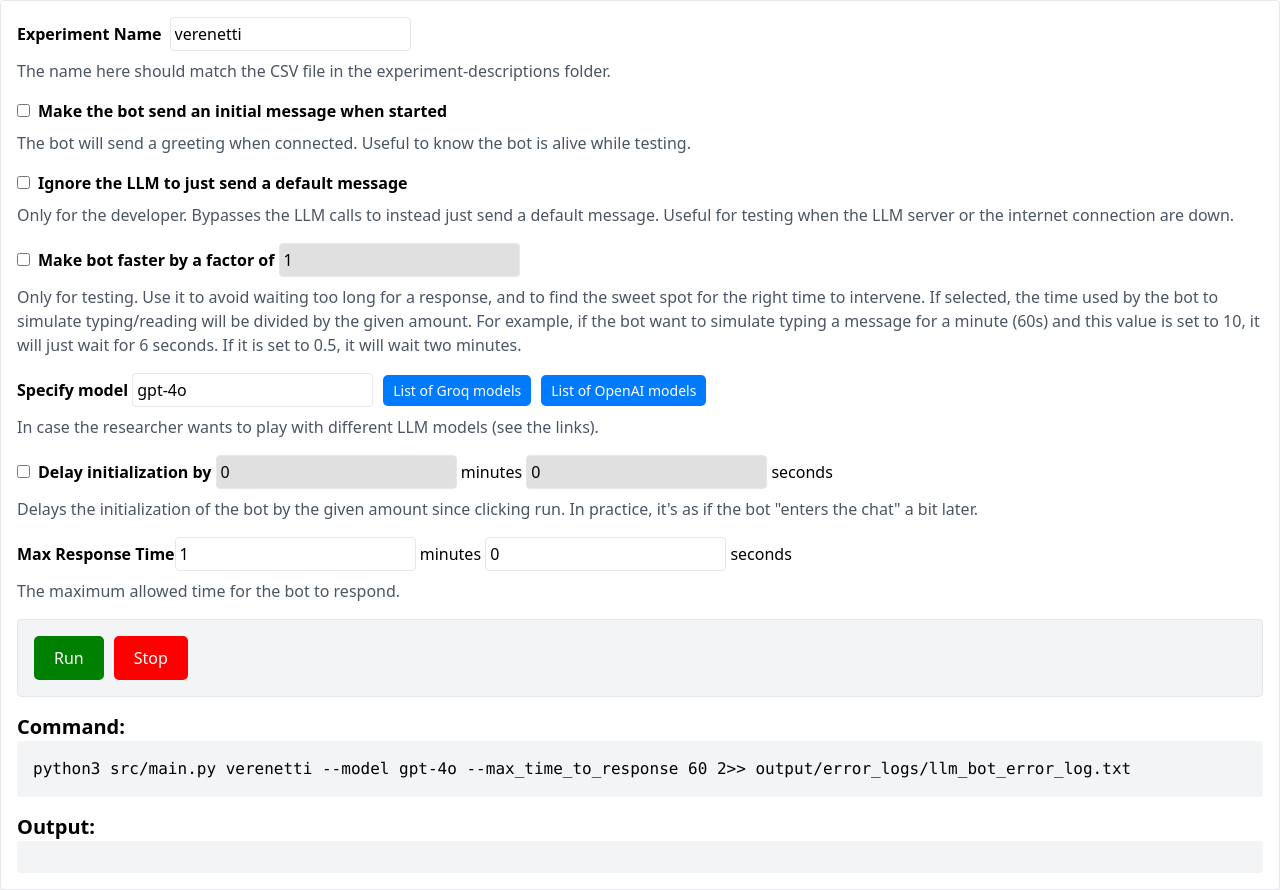
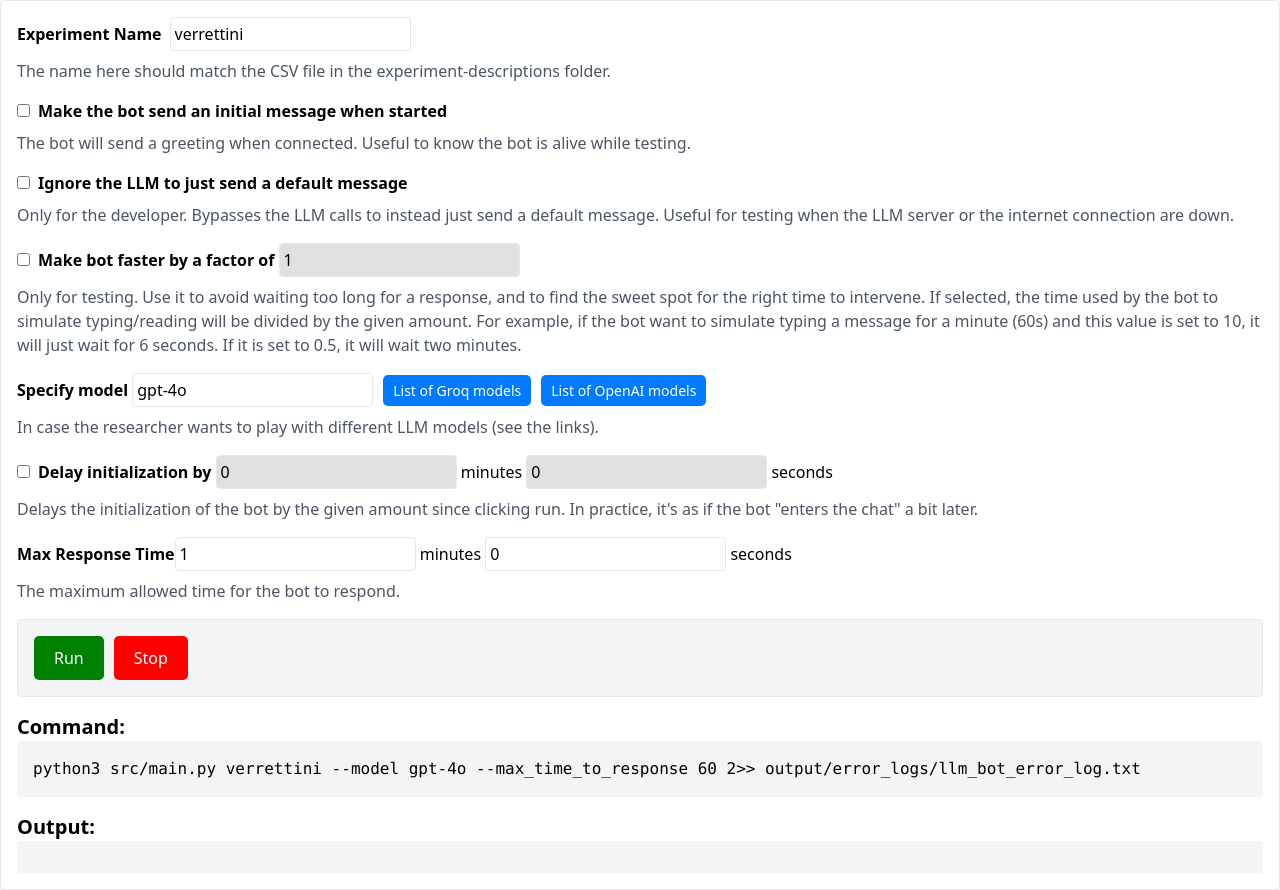
Before and after one commit to illiamanlau/Delibexplatform, a Next.js app: page /LLMBotTab in a window 1280 px wide. Built offline with nearby package versions, Linux system fonts and the light colour scheme.

Commit message:
Typo but consistent

```diff
--- a/pages/LLMBotTab.tsx
+++ b/pages/LLMBotTab.tsx
@@ -51,7 +51,7 @@ const styles = {
 const LLMBotTab: React.FC = () => {
   const { state, setState } = useTabState();
   const [llmFlags, setLlmFlags] = useState(state.llmFlags || {
-    experimentName: 'verenetti',
+    experimentName: 'verrettini',
     start: false,
     offline: false,
     speedup: false,
```
Also changed, not shown: assets/experiment-descriptions/verrettini.csv (renamed from assets/experiment-descriptions/verenetti.csv), 1 other file (tests, documents, lock files or other folders).
